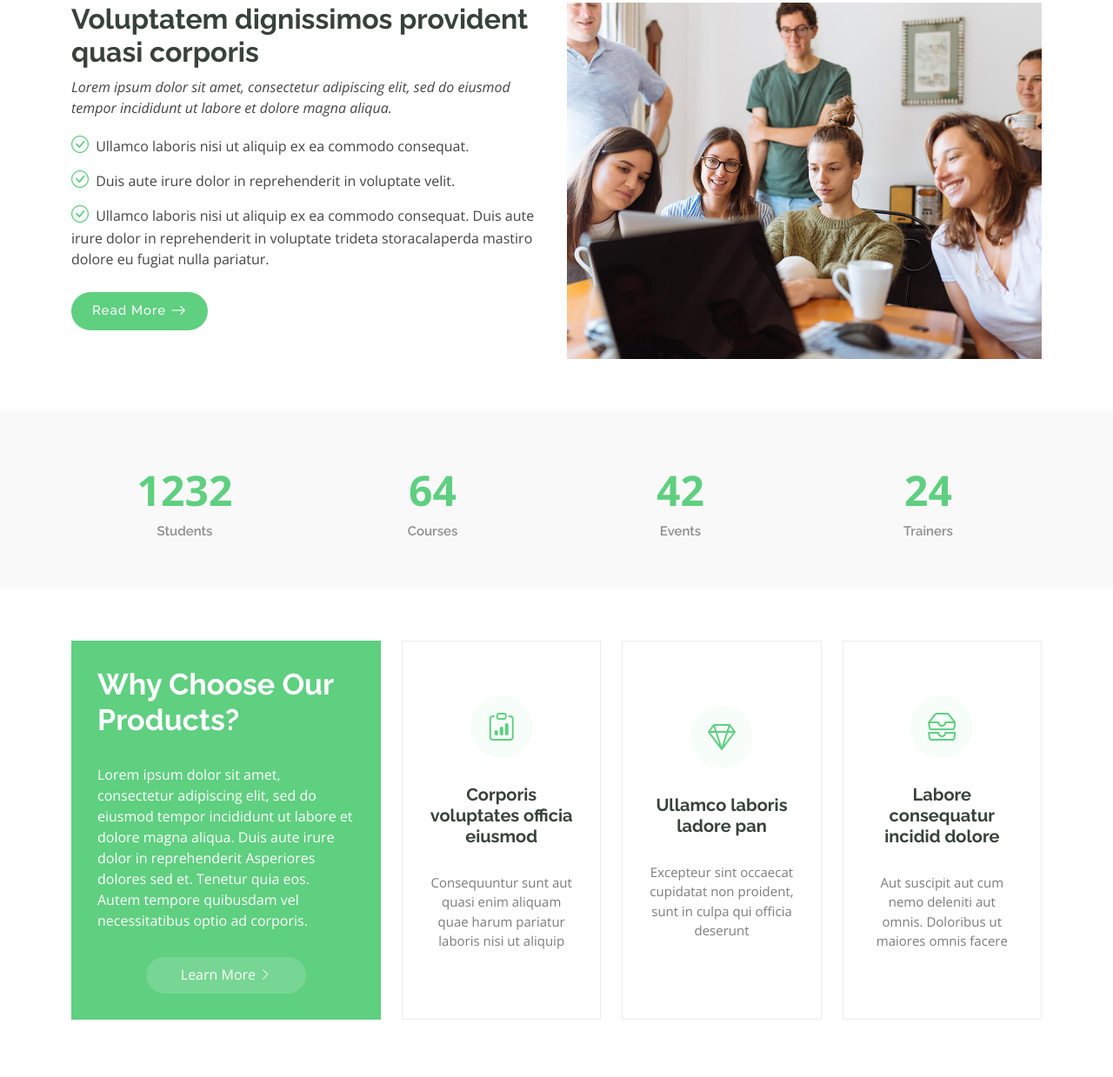
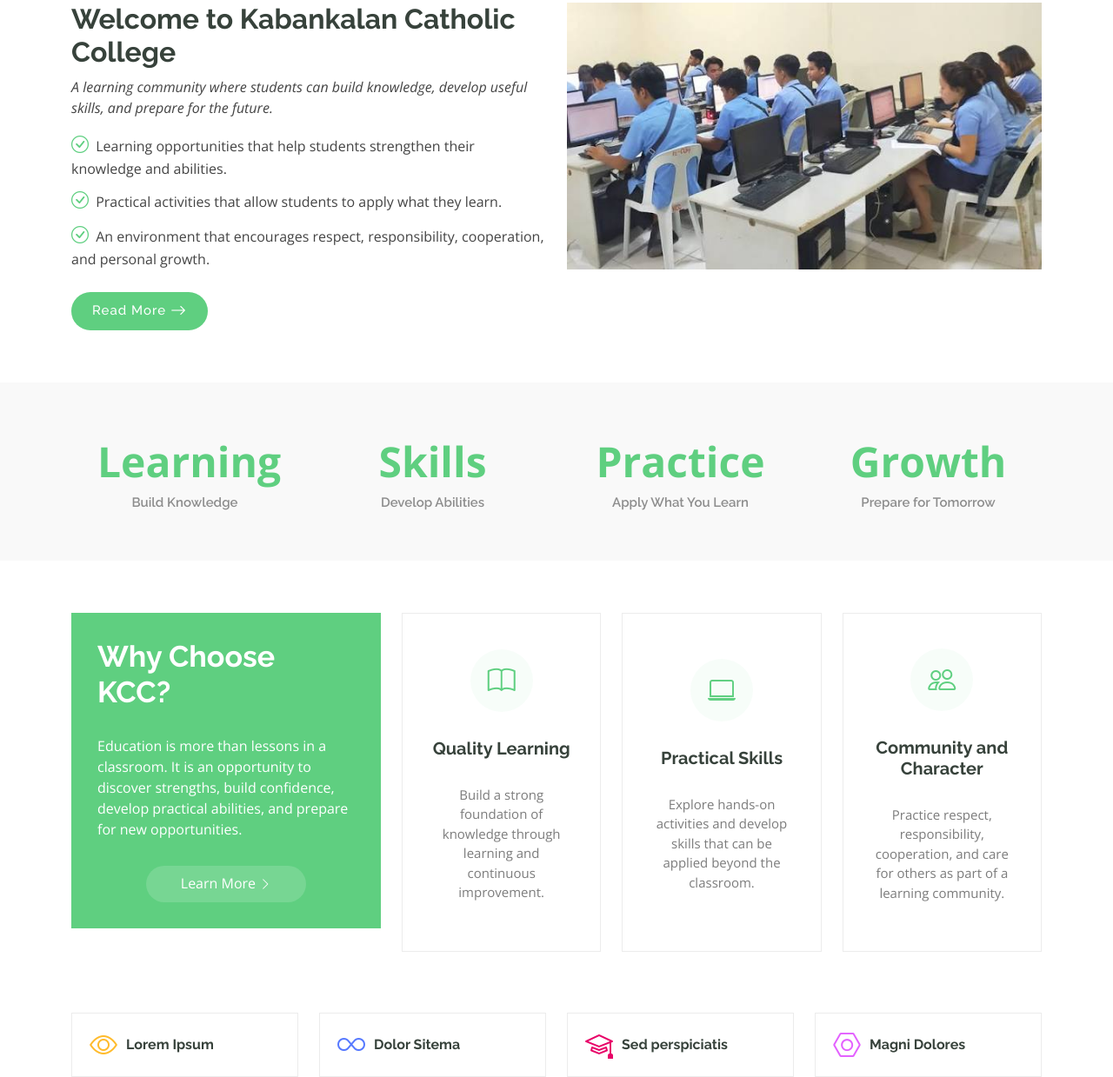
Before and after one commit to Del468/ponje-project-2, a plain HTML site: page index.html in a window 1280 px wide. Shown: the part 787-2026 px from the top of the page at 87% size. Drawn offline with nearby package versions, Linux system fonts and the light colour scheme.

Commit message:
update home page

```diff
--- a/index.html
+++ b/index.html
@@ -87,7 +87,7 @@
     <!-- Hero Section -->
     <section id="hero" class="hero section dark-background">
 
-      <img src="assets/img/hero-bg.jpg" alt="" data-aos="fade-in">
+      <img src="assets/img/kcc-building.jpg" alt="Kabankalan Catholic College campus building" data-aos="fade-in">
 
       <div class="container">
         <h2 data-aos="fade-up" data-aos-delay="100">Learning Today,<br>Leading Tomorrow</h2>
@@ -107,21 +107,20 @@
         <div class="row gy-4">
 
           <div class="col-lg-6 order-1 order-lg-2" data-aos="fade-up" data-aos-delay="100">
-            <img src="assets/img/about.jpg" class="img-fluid" alt="">
+            <img src="assets/img/kcc-computer-lab.jpg" class="img-fluid" alt="Students using computers in a KCC computer laboratory">
           </div>
 
           <div class="col-lg-6 order-2 order-lg-1 content" data-aos="fade-up" data-aos-delay="200">
-            <h3>Voluptatem dignissimos provident quasi corporis</h3>
+            <h3>Welcome to Kabankalan Catholic College</h3>
             <p class="fst-italic">
-              Lorem ipsum dolor sit amet, consectetur adipiscing elit, sed do eiusmod tempor incididunt ut labore et dolore
-              magna aliqua.
+              A learning community where students can build knowledge, develop useful skills, and prepare for the future.
             </p>
             <ul>
-              <li><i class="bi bi-check-circle"></i> <span>Ullamco laboris nisi ut aliquip ex ea commodo consequat.</span></li>
-              <li><i class="bi bi-check-circle"></i> <span>Duis aute irure dolor in reprehenderit in voluptate velit.</span></li>
-              <li><i class="bi bi-check-circle"></i> <span>Ullamco laboris nisi ut aliquip ex ea commodo consequat. Duis aute irure dolor in reprehenderit in voluptate trideta storacalaperda mastiro dolore eu fugiat nulla pariatur.</span></li>
+              <li><i class="bi bi-check-circle"></i> <span>Learning opportunities that help students strengthen their knowledge and abilities.</span></li>
+              <li><i class="bi bi-check-circle"></i> <span>Practical activities that allow students to apply what they learn.</span></li>
+              <li><i class="bi bi-check-circle"></i> <span>An environment that encourages respect, responsibility, cooperation, and personal growth.</span></li>
             </ul>
-            <a href="#" class="read-more"><span>Read More</span><i class="bi bi-arrow-right"></i></a>
+            <a href="about.html" class="read-more"><span>Read More</span><i class="bi bi-arrow-right"></i></a>
           </div>
 
         </div>
@@ -130,7 +129,7 @@
 
     </section><!-- /About Section -->
 
-    <!-- Counts Section -->
+    <!-- KCC Learning Highlights -->
     <section id="counts" class="section counts light-background">
 
       <div class="container" data-aos="fade-up" data-aos-delay="100">
@@ -139,39 +138,39 @@
 
           <div class="col-lg-3 col-md-6">
             <div class="stats-item text-center w-100 h-100">
-              <span data-purecounter-start="0" data-purecounter-end="1232" data-purecounter-duration="1" class="purecounter"></span>
-              <p>Students</p>
+              <span>Learning</span>
+              <p>Build Knowledge</p>
             </div>
-          </div><!-- End Stats Item -->
+          </div>
 
           <div class="col-lg-3 col-md-6">
             <div class="stats-item text-center w-100 h-100">
-              <span data-purecounter-start="0" data-purecounter-end="64" data-purecounter-duration="1" class="purecounter"></span>
-              <p>Courses</p>
+              <span>Skills</span>
+              <p>Develop Abilities</p>
             </div>
-          </div><!-- End Stats Item -->
+          </div>
 
           <div class="col-lg-3 col-md-6">
             <div class="stats-item text-center w-100 h-100">
-              <span data-purecounter-start="0" data-purecounter-end="42" data-purecounter-duration="1" class="purecounter"></span>
-              <p>Events</p>
+              <span>Practice</span>
+              <p>Apply What You Learn</p>
             </div>
-          </div><!-- End Stats Item -->
+          </div>
 
           <div class="col-lg-3 col-md-6">
             <div class="stats-item text-center w-100 h-100">
-              <span data-purecounter-start="0" data-purecounter-end="24" data-purecounter-duration="1" class="purecounter"></span>
-              <p>Trainers</p>
+              <span>Growth</span>
+              <p>Prepare for Tomorrow</p>
             </div>
-          </div><!-- End Stats Item -->
+          </div>
 
         </div>
 
       </div>
 
-    </section><!-- /Counts Section -->
+    </section><!-- /KCC Learning Highlights -->
 
-    <!-- Why Us Section -->
+    <!-- Why Choose KCC Section -->
     <section id="why-us" class="section why-us">
 
       <div class="container">
@@ -180,13 +179,12 @@
 
           <div class="col-lg-4" data-aos="fade-up" data-aos-delay="100">
             <div class="why-box">
-              <h3>Why Choose Our Products?</h3>
+              <h3>Why Choose KCC?</h3>
               <p>
-                Lorem ipsum dolor sit amet, consectetur adipiscing elit, sed do eiusmod tempor incididunt ut labore et dolore magna aliqua. Duis aute irure dolor in reprehenderit
-                Asperiores dolores sed et. Tenetur quia eos. Autem tempore quibusdam vel necessitatibus optio ad corporis.
+                Education is more than lessons in a classroom. It is an opportunity to discover strengths, build confidence, develop practical abilities, and prepare for new opportunities.
               </p>
               <div class="text-center">
-                <a href="#" class="more-btn"><span>Learn More</span> <i class="bi bi-chevron-right"></i></a>
+                <a href="about.html" class="more-btn"><span>Learn More</span> <i class="bi bi-chevron-right"></i></a>
               </div>
             </div>
           </div><!-- End Why Box -->
@@ -196,25 +194,25 @@
 
               <div class="col-xl-4">
                 <div class="icon-box d-flex flex-column justify-content-center align-items-center">
-                  <i class="bi bi-clipboard-data"></i>
-                  <h4>Corporis voluptates officia eiusmod</h4>
-                  <p>Consequuntur sunt aut quasi enim aliquam quae harum pariatur laboris nisi ut aliquip</p>
+                  <i class="bi bi-book"></i>
+                  <h4>Quality Learning</h4>
+                  <p>Build a strong foundation of knowledge through learning and continuous improvement.</p>
                 </div>
               </div><!-- End Icon Box -->
 
               <div class="col-xl-4" data-aos="fade-up" data-aos-delay="300">
                 <div class="icon-box d-flex flex-column justify-content-center align-items-center">
-                  <i class="bi bi-gem"></i>
-                  <h4>Ullamco laboris ladore pan</h4>
-                  <p>Excepteur sint occaecat cupidatat non proident, sunt in culpa qui officia deserunt</p>
+                  <i class="bi bi-laptop"></i>
+                  <h4>Practical Skills</h4>
+                  <p>Explore hands-on activities and develop skills that can be applied beyond the classroom.</p>
                 </div>
               </div><!-- End Icon Box -->
 
               <div class="col-xl-4" data-aos="fade-up" data-aos-delay="400">
                 <div class="icon-box d-flex flex-column justify-content-center align-items-center">
-                  <i class="bi bi-inboxes"></i>
-                  <h4>Labore consequatur incidid dolore</h4>
-                  <p>Aut suscipit aut cum nemo deleniti aut omnis. Doloribus ut maiores omnis facere</p>
+                  <i class="bi bi-people"></i>
+                  <h4>Community and Character</h4>
+                  <p>Practice respect, responsibility, cooperation, and care for others as part of a learning community.</p>
                 </div>
               </div><!-- End Icon Box -->
 
@@ -225,7 +223,7 @@
 
       </div>
 
-    </section><!-- /Why Us Section -->
+    </section><!-- /Why Choose KCC Section -->
 
     <!-- Features Section -->
     <section id="features" class="features section">
```
Also changed, not shown: assets/img/kcc-building.jpg (added), assets/img/kcc-computer-lab.jpg (added).
